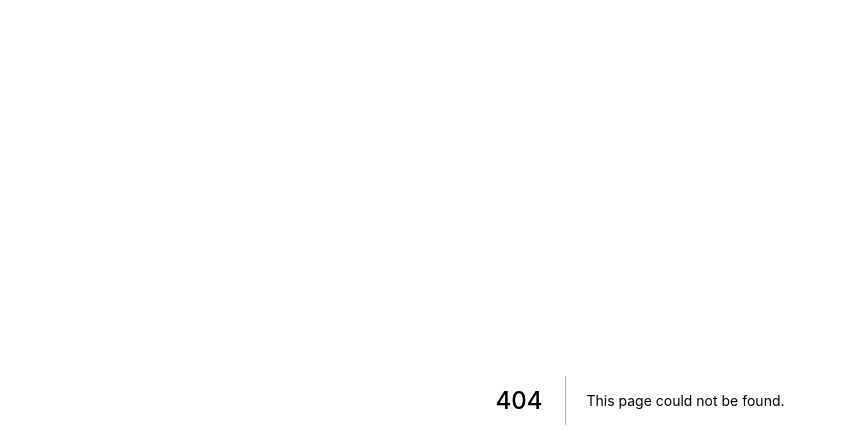
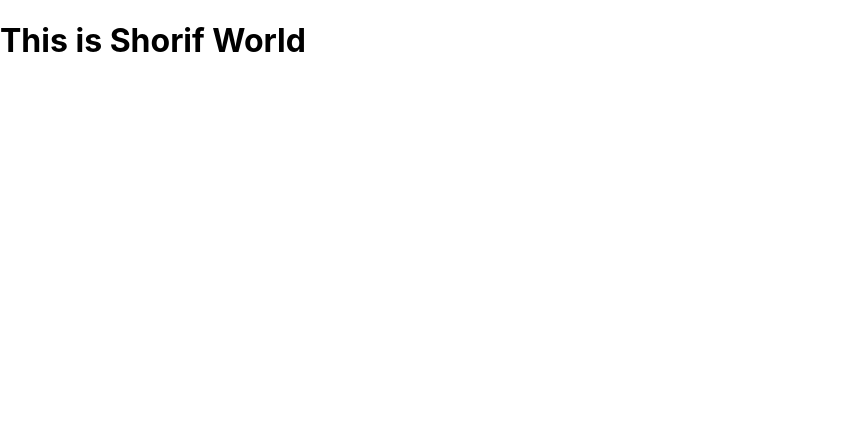
Before and after one commit to khanshorif331/nextjs-basic, a Next.js app: page /shorif in a window 1280 px wide. Before the commit this address had no page. Shown: the top 448 px of the page, without its empty margins (0-846 px from the left). Built offline with nearby package versions, Linux system fonts and the light colour scheme.

Commit message:
shooorif root file added

```diff
--- /dev/null
+++ b/pages/shorif/index.js
@@ -0,0 +1,9 @@
+const Shorif = () => {
+	return (
+		<div>
+			<h1>This is Shorif World</h1>
+		</div>
+	)
+}
+
+export default Shorif
```
